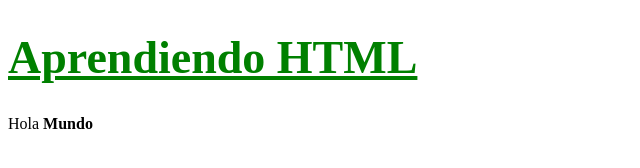
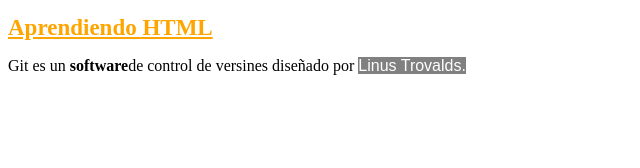
Before and after one commit to rafalepo/PWFE-M1-03, a plain HTML site: page index.html in a window 1280 px wide. Shown: the whole page, without its empty margins (0-640 px from the left). Drawn offline with Linux system fonts and the light colour scheme.

Commit message:
Jugando con CSS en Index

```diff
--- a/index.html
+++ b/index.html
@@ -3,11 +3,41 @@
 		<head>
 			<meta charset="utf-8">
 			<title>EANT Full Stack</title>
+
+			<style>
+
+				h1 {
+					color: orange;
+					font-size: 23px;
+					text-decoration: underline;
+					font-family: aria;
+				}
+
+
+				a {
+
+					color: white;
+					background-color: grey;
+					text-decoration: none;
+					font-family: arial;
+
+				}
+
+
+				a:hover {
+
+					background: black
+
+				}
+
+			</style>
 		</head>
 
 		<body>
-			<h1 style="color: green;/* background: black; */border: brown;font-size: 46px;text-decoration: underline;font-family: aria;">Aprendiendo HTML</h1>
-			<p>Hola <strong>Mundo</strong></p>
+			<h1 >Aprendiendo HTML</h1>
+			<p>Git es un<strong> software</strong>de control de versines diseñado por <a href="https://es.wikipedia.org/wiki/Linus_Torvalds" target="_blank" title="Ver más en la Wikipedia" >Linus Trovalds.</a></p>
+
+
 
 		</body>
 	</html>
```
